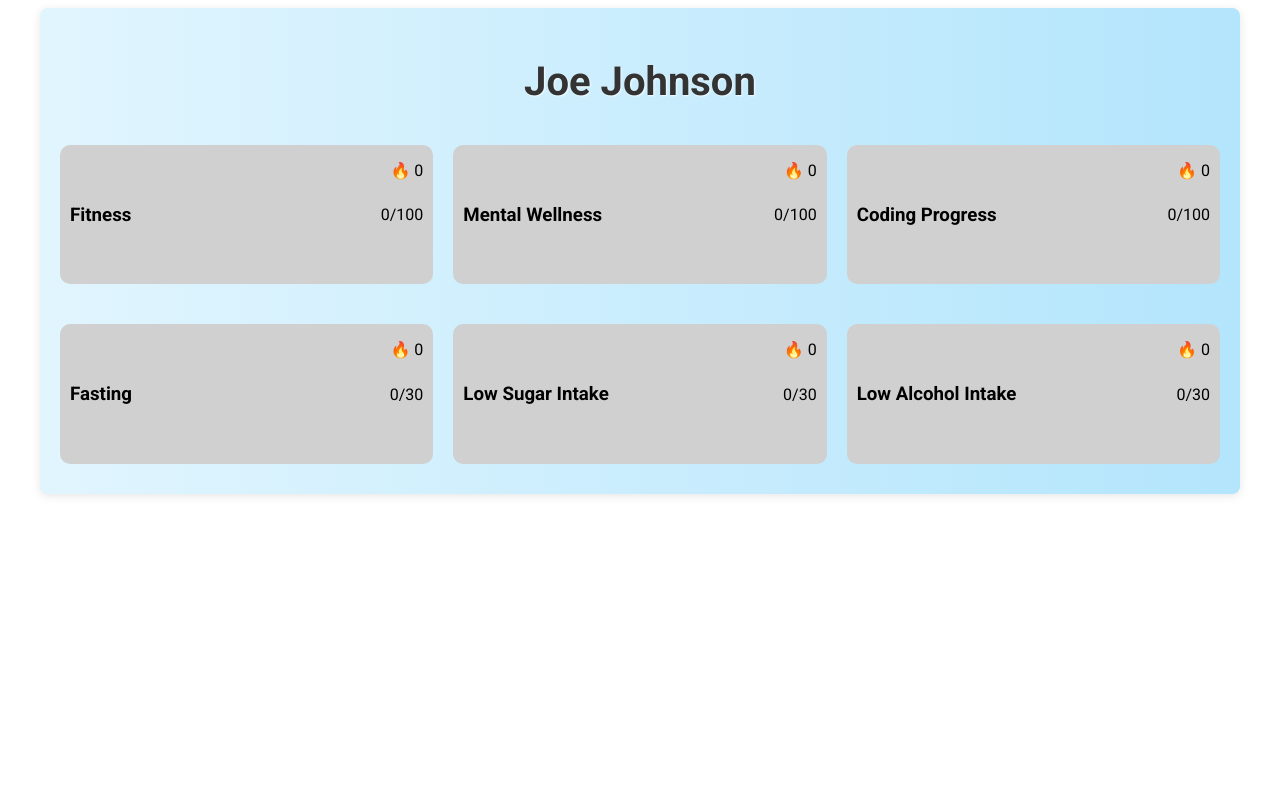
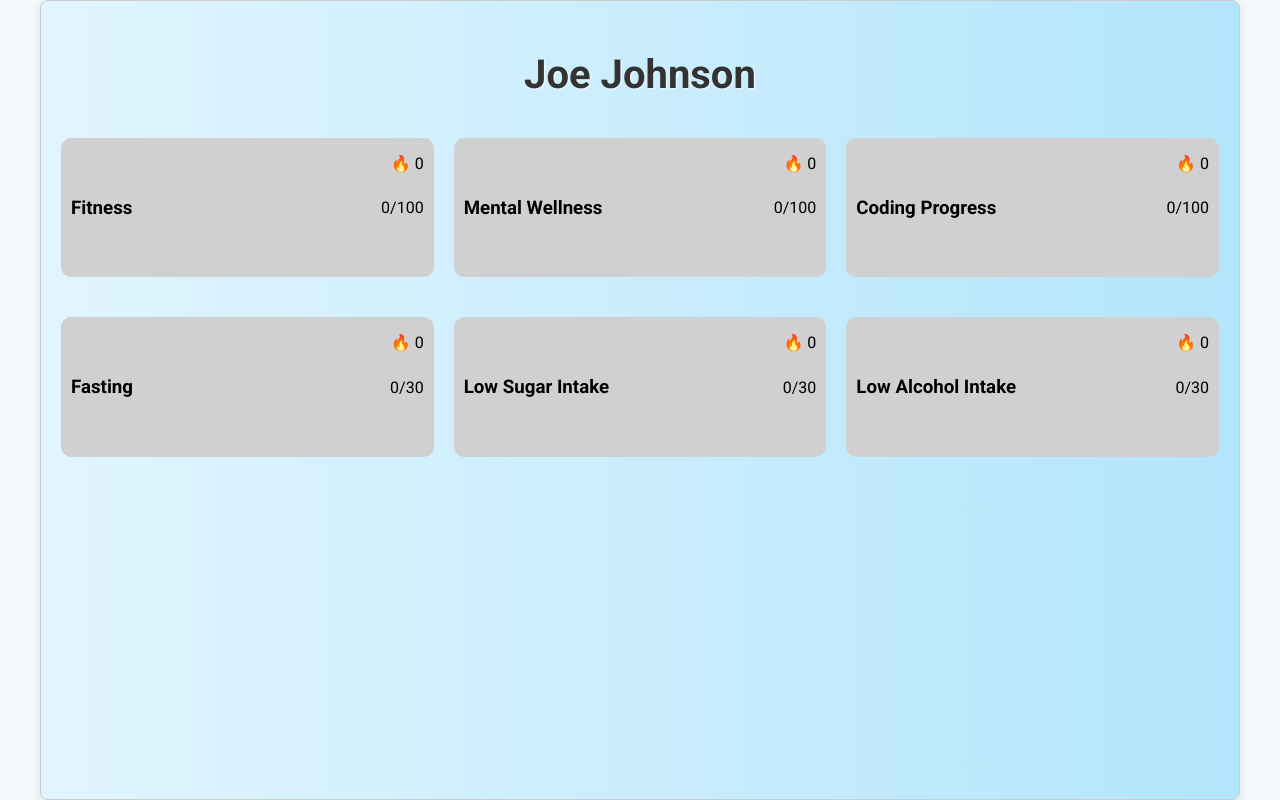
Before and after one commit to joseph-johnson27001/personal-dashboard, a Vue app: page / in a window 1280 px wide. Built offline with nearby package versions, Linux system fonts and the light colour scheme.

Commit message:
App update

```diff
--- a/src/App.vue
+++ b/src/App.vue
@@ -90,23 +90,22 @@ export default {
 };
 </script>
 
-<style scoped>
-@import url("https://fonts.googleapis.com/css2?family=Roboto:wght@400;700&display=swap");
-
+<style>
 * {
   box-sizing: border-box;
   font-family: "Roboto", sans-serif;
 }
 
 body {
-  margin: 0;
+  margin: 0 !important;
   background-color: #f4f8fb; /* Soft background for the entire page */
 }
 
 .container {
   max-width: 1200px;
   background: linear-gradient(to right, #e1f5fe, #b3e5fc);
-
+  border: 1px solid #ccc;
+  min-height: 100vh;
   margin: 0 auto;
   padding: 20px;
   background-color: white;
```
